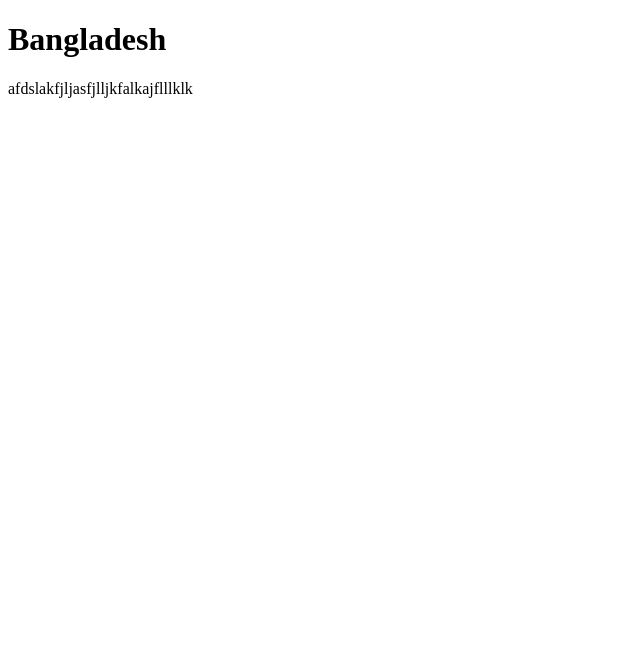
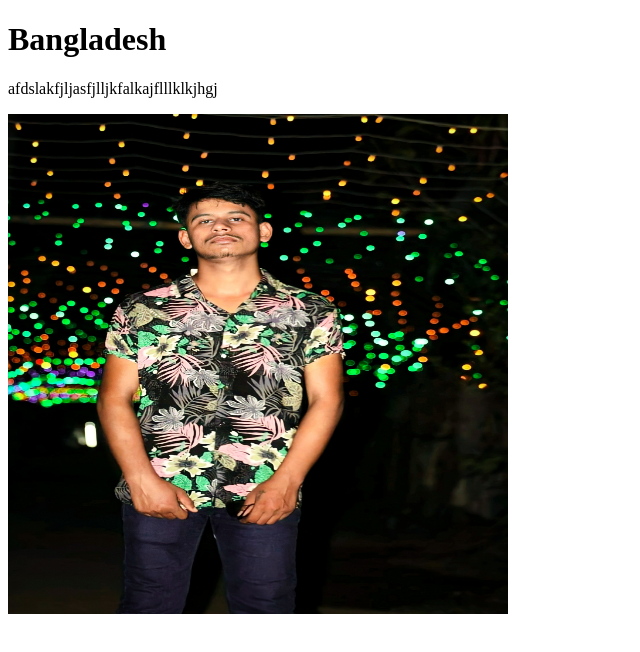
Before and after one commit to prouzzal00/my-second-project, a plain HTML site: page index.html in a window 1280 px wide. Shown: the whole page, without its empty margins (0-640 px from the left). Drawn offline with Linux system fonts and the light colour scheme.

Commit message:
image added

```diff
--- a/index.html
+++ b/index.html
@@ -5,10 +5,17 @@
     <meta http-equiv="X-UA-Compatible" content="IE=edge">
     <meta name="viewport" content="width=device-width, initial-scale=1.0">
     <title>My second git project</title>
+    <style>
+        img{
+            width: 500px;
+            height: 500px;
+        }
+    </style>
 </head>
 <body>
     <h1>Bangladesh</h1>
-    <p>afdslakfjljasfjlljkfalkajflllklk</p>
+    <p>afdslakfjljasfjlljkfalkajflllklkjhgj</p>
+    <img src="1656384861960-01.jpg" alt="">
 
 </body>
 </html>
```
Also changed, not shown: 1656384861960-01.jpg (added).
